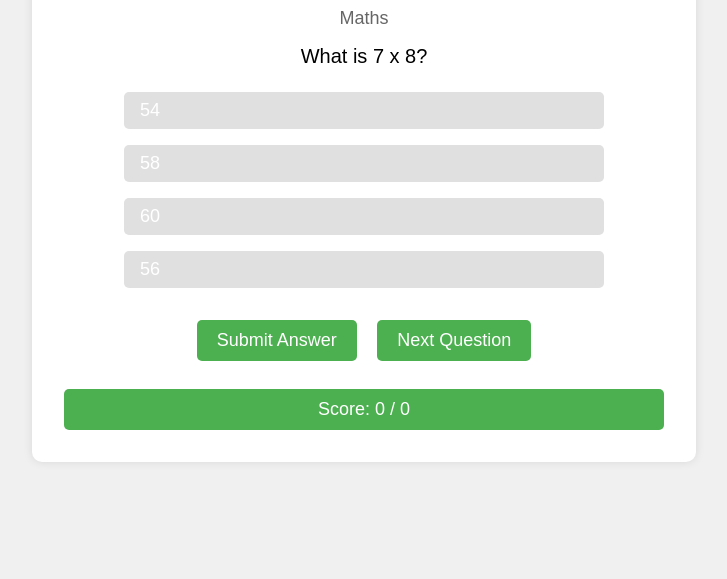
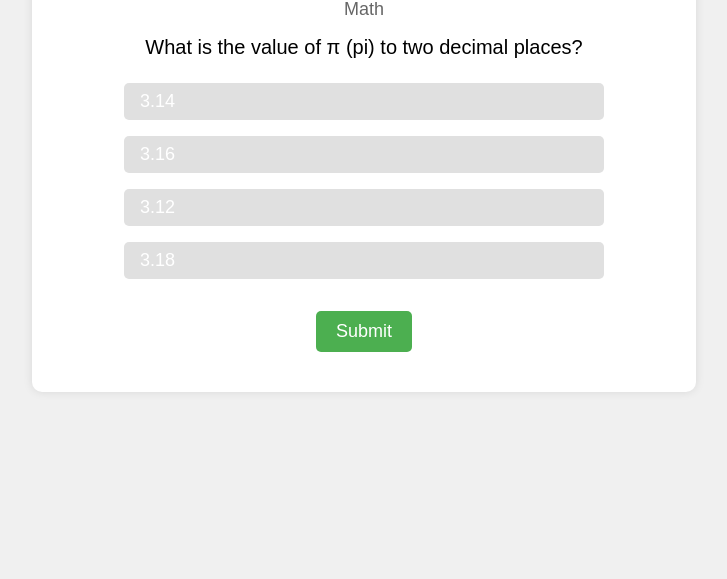
Before and after one commit to IlhanYen/AdaLovelaceMyQueen, a plain HTML site: page quiz_question.html in a window 1280 px wide. Shown: the part 221-800 px from the top of the page, without its empty margins (276-1003 px from the left). Drawn offline with Linux system fonts and the light colour scheme.

Commit message:
Update quiz_question.html

```diff
--- a/quiz_question.html
+++ b/quiz_question.html
@@ -75,170 +75,135 @@
             background-color: #4CAF50;
             color: white;
             padding: 10px;
-            font-size: 18px;
-            margin-top: 20px;
             border-radius: 5px;
+            margin-top: 1rem;
         }
     </style>
 </head>
 <body>
     <div class="container">
-        <h1>STEM Quiz</h1>
         <div id="topic"></div>
         <div id="question"></div>
         <div class="options" id="options"></div>
-        <button onclick="checkAnswer()">Submit Answer</button>
-        <button onclick="nextQuestion()">Next Question</button>
-        <div id="scoreBanner">Score: 0 / 0</div>
+        <button id="submitBtn">Submit</button>
+        <button id="nextBtn" style="display:none;">Next Question</button>
+        <div id="scoreBanner" style="display:none;"></div>
     </div>
 
     <script>
         const questions = [
             {
-                topic: "Maths",
-                question: "What is 7 x 8?",
-                options: ["54", "56", "58", "60"],
-                correctAnswer: "56"
+                topic: "Math",
+                question: "What is the value of π (pi) to two decimal places?",
+                options: ["3.14", "3.16", "3.12", "3.18"],
+                correctAnswer: 0
             },
             {
-                topic: "Maths",
-                question: "What is the sum of angles in a triangle?",
-                options: ["90 degrees", "180 degrees", "270 degrees", "360 degrees"],
-                correctAnswer: "180 degrees"
+                topic: "Physics",
+                question: "What is the SI unit of force?",
+                options: ["Watt", "Joule", "Newton", "Pascal"],
+                correctAnswer: 2
             },
             {
-                topic: "Maths",
-                question: "What is 25% of 80?",
-                options: ["15", "20", "25", "30"],
-                correctAnswer: "20"
+                topic: "Chemistry",
+                question: "What is the chemical symbol for gold?",
+                options: ["Au", "Ag", "Fe", "Cu"],
+                correctAnswer: 0
             },
             {
-                topic: "Science",
-                question: "What is the closest planet to the Sun?",
-                options: ["Venus", "Earth", "Mercury", "Mars"],
-                correctAnswer: "Mercury"
+                topic: "Biology",
+                question: "What is the powerhouse of the cell?",
+                options: ["Nucleus", "Mitochondria", "Endoplasmic Reticulum", "Golgi Apparatus"],
+                correctAnswer: 1
             },
             {
-                topic: "Science",
-                question: "What is the chemical symbol for water?",
-                options: ["Wa", "H2O", "O2H", "H2O2"],
-                correctAnswer: "H2O"
-            },
-            {
-                topic: "Science",
-                question: "Which of these is not a state of matter?",
-                options: ["Solid", "Liquid", "Gas", "Energy"],
-                correctAnswer: "Energy"
-            },
-            {
-                topic: "Technology",
-                question: "What does CPU stand for?",
-                options: ["Central Processing Unit", "Computer Personal Unit", "Central Processor Unit", "Central Program Unit"],
-                correctAnswer: "Central Processing Unit"
-            },
-            {
-                topic: "Technology",
-                question: "Which of these is not a programming language?",
-                options: ["Java", "Python", "HTML", "Photoshop"],
-                correctAnswer: "Photoshop"
-            },
-            {
-                topic: "Technology",
-                question: "What does 'WWW' stand for in a website browser?",
-                options: ["World Wide Web", "Web World Wide", "Wide World Web", "World Web Wide"],
-                correctAnswer: "World Wide Web"
+                topic: "Computer Science",
+                question: "Which programming language is often used for artificial intelligence and machine learning?",
+                options: ["Java", "C++", "Python", "Ruby"],
+                correctAnswer: 2
             },
             {
                 topic: "Engineering",
-                question: "What simple machine is a seesaw an example of?",
-                options: ["Wheel and Axle", "Inclined Plane", "Pulley", "Lever"],
-                correctAnswer: "Lever"
-            },
-            {
-                topic: "Engineering",
-                question: "Which of these is not a type of bridge?",
-                options: ["Suspension", "Arch", "Truss", "Elevated"],
-                correctAnswer: "Elevated"
-            },
-            {
-                topic: "Engineering",
-                question: "What is the process of converting raw materials into useful products?",
-                options: ["Construction", "Manufacturing", "Recycling", "Designing"],
-                correctAnswer: "Manufacturing"
+                question: "What type of bridge uses cables suspended from towers to support its deck?",
+                options: ["Arch Bridge", "Beam Bridge", "Truss Bridge", "Suspension Bridge"],
+                correctAnswer: 3
             }
         ];
 
-        let currentQuestionIndex = -1;
+        let currentQuestion = 0;
         let score = 0;
-        let totalQuestions = 0;
-        let selectedAnswer = null;
+        let selectedOption = null;
 
-        function shuffleArray(array) {
-            for (let i = array.length - 1; i > 0; i--) {
-                const j = Math.floor(Math.random() * (i + 1));
-                [array[i], array[j]] = [array[j], array[i]];
+        const topicElement = document.getElementById("topic");
+        const questionElement = document.getElementById("question");
+        const optionsElement = document.getElementById("options");
+        const submitBtn = document.getElementById("submitBtn");
+        const nextBtn = document.getElementById("nextBtn");
+        const scoreBanner = document.getElementById("scoreBanner");
+
+        function loadQuestion() {
+            const question = questions[currentQuestion];
+            topicElement.textContent = question.topic;
+            questionElement.textContent = question.question;
+            optionsElement.innerHTML = "";
+            question.options.forEach((option, index) => {
+                const button = document.createElement("button");
+                button.classList.add("option");
+                button.textContent = option;
+                button.addEventListener("click", () => selectOption(index));
+                optionsElement.appendChild(button);
+            });
+            submitBtn.style.display = "inline-block";
+            nextBtn.style.display = "none";
+            selectedOption = null;
+        }
+
+        function selectOption(index) {
+            const options = document.querySelectorAll(".option");
+            options.forEach(option => option.classList.remove("selected"));
+            options[index].classList.add("selected");
+            selectedOption = index;
+        }
+
+        function submitAnswer() {
+            if (selectedOption === null) return;
+            const correct = selectedOption === questions[currentQuestion].correctAnswer;
+            if (correct) score++;
+            const options = document.querySelectorAll(".option");
+            options[selectedOption].style.backgroundColor = correct ? "#4CAF50" : "#f44336";
+            options[questions[currentQuestion].correctAnswer].style.backgroundColor = "#4CAF50";
+            submitBtn.style.display = "none";
+            nextBtn.style.display = "inline-block";
+            updateScore();
+        }
+
+        function nextQuestion() {
+            currentQuestion++;
+            if (currentQuestion < questions.length) {
+                loadQuestion();
+            } else {
+                showFinalScore();
             }
         }
 
-        function displayQuestion() {
-            const question = questions[currentQuestionIndex];
-            document.getElementById('topic').textContent = question.topic;
-            document.getElementById('question').textContent = question.question;
-            const optionsContainer = document.getElementById('options');
-            optionsContainer.innerHTML = '';
-
-            let shuffledOptions = [...question.options];
-            shuffleArray(shuffledOptions);
-
-            shuffledOptions.forEach(option => {
-                const button = document.createElement('button');
-                button.className = 'option';
-                button.textContent = option;
-                button.onclick = () => selectOption(option);
-                optionsContainer.appendChild(button);
-            });
-            selectedAnswer = null;
+        function updateScore() {
+            scoreBanner.textContent = `Score: ${score}/${currentQuestion + 1}`;
+            scoreBanner.style.display = "block";
         }
 
-        function selectOption(answer) {
-            selectedAnswer = answer;
-            const options = document.querySelectorAll('.option');
-            options.forEach(option => {
-                option.classList.remove('selected');
-                if (option.textContent === answer) {
-                    option.classList.add('selected');
-                }
-            });
+        function showFinalScore() {
+            topicElement.textContent = "Quiz Completed!";
+            questionElement.textContent = `Your final score is: ${score}/${questions.length}`;
+            optionsElement.innerHTML = "";
+            submitBtn.style.display = "none";
+            nextBtn.style.display = "none";
+            updateScore();
         }
 
-        function nextQuestion() {
-            currentQuestionIndex = (currentQuestionIndex + 1) % questions.length;
-            displayQuestion();
-        }
+        submitBtn.addEventListener("click", submitAnswer);
+        nextBtn.addEventListener("click", nextQuestion);
 
-        function checkAnswer() {
-            if (selectedAnswer === null) {
-                alert('Please select an answer before submitting.');
-                return;
-            }
-            const correctAnswer = questions[currentQuestionIndex].correctAnswer;
-            if (selectedAnswer === correctAnswer) {
-                alert('Correct answer!');
-                score++;
-            } else {
-                alert('Incorrect. The correct answer is ' + correctAnswer);
-            }
-            totalQuestions++;
-            updateScoreBanner();
-        }
-
-        function updateScoreBanner() {
-            const scoreBanner = document.getElementById('scoreBanner');
-            scoreBanner.textContent = `Score: ${score} / ${totalQuestions}`;
-        }
-
-        // Load the first question when the page loads
-        nextQuestion();
+        loadQuestion();
     </script>
 </body>
 </html>
```
